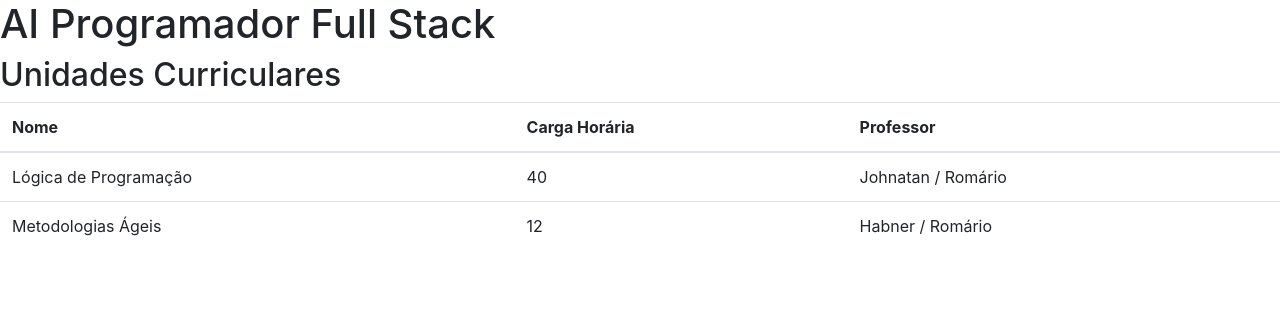
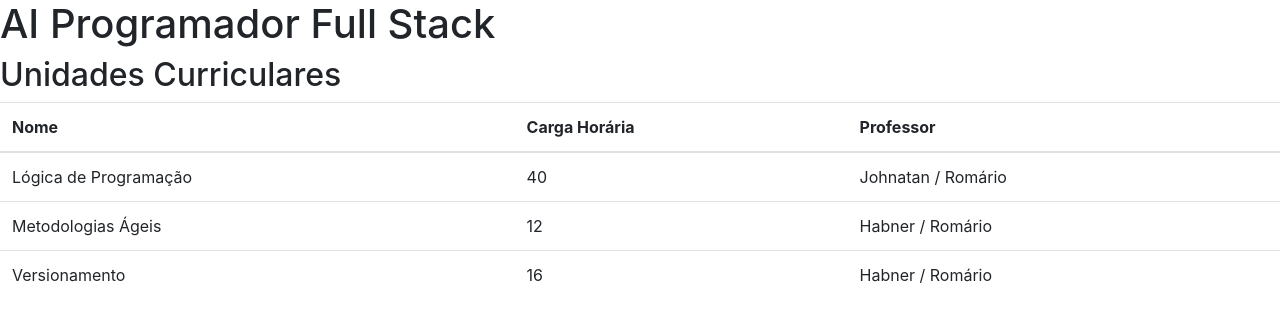
Before and after one commit to otavio141105/AIFS_Unidades_Curriculares, a plain HTML site: page index.html in a window 1280 px wide. Drawn offline with nearby package versions, Linux system fonts and the light colour scheme.

Commit message:
Adicionado unidade curricular de Versionamento

```diff
--- a/index.html
+++ b/index.html
@@ -26,6 +26,11 @@
                 <td>12</td>
                 <td>Habner / Romário</td>
             </tr>
+            <tr>
+                <td>Versionamento</td>
+                <td>16</td>
+                <td>Habner / Romário</td>
+            </tr>
         </tbody>
       </table>
 </body>
```
